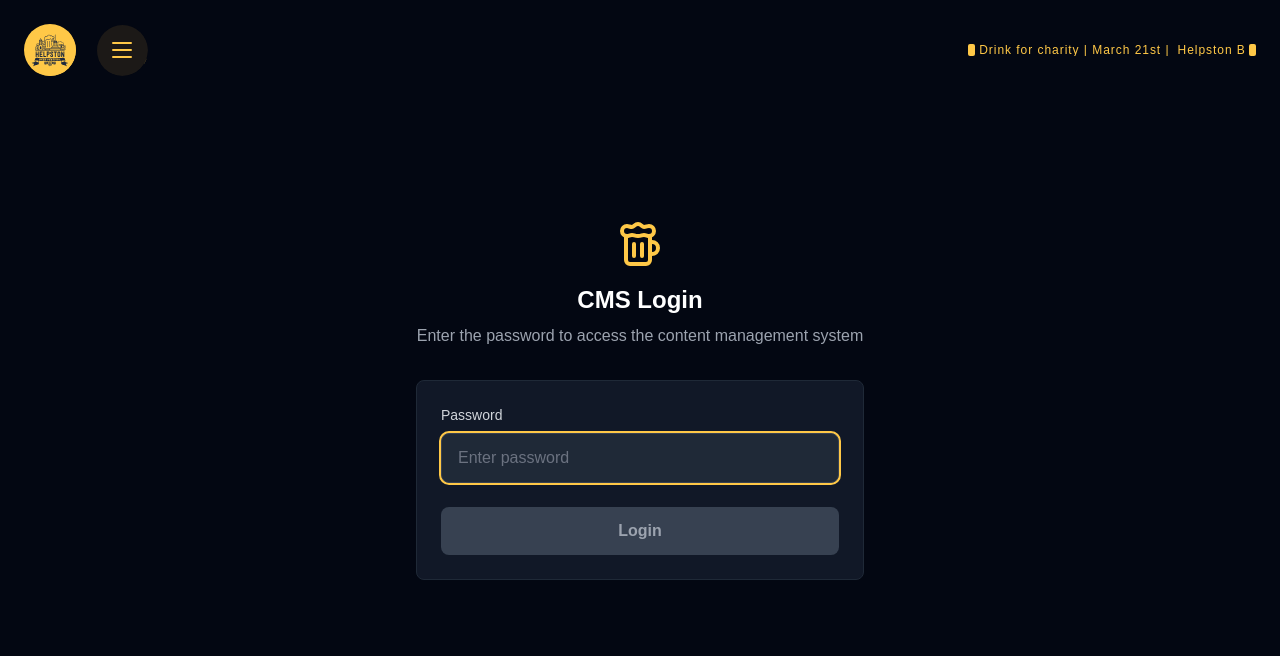
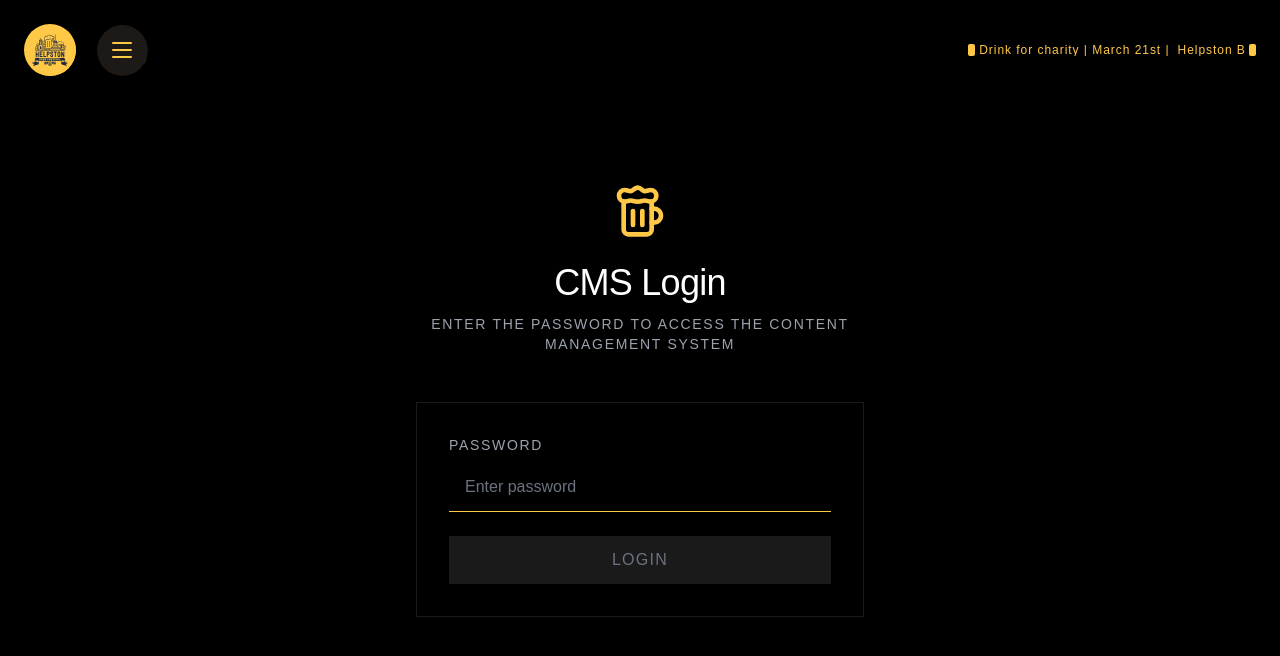
Before and after one commit to adam-cain/helpston-beer-fest, a Next.js app: page /login in a window 1280 px wide. Shown: the top 656 px of the page. Built offline with nearby package versions, Linux system fonts and the light colour scheme; a web font is replaced by a local one.

Commit message:
style: enhance login page layout and update visual elements for improved user experience

```diff
--- a/src/app/login/page.tsx
+++ b/src/app/login/page.tsx
@@ -46,26 +46,26 @@ export default function LoginPage() {
   };
 
   return (
-    <div className="min-h-screen bg-gray-950 flex items-center justify-center p-4">
+    <div className="min-h-screen flex items-center justify-center p-4">
       <div className="w-full max-w-md">
-        <div className="text-center mb-8">
-          <Beer size={48} className="mx-auto text-highlight mb-4" />
-          <h1 className="text-2xl font-bold text-white mb-2">CMS Login</h1>
-          <p className="text-gray-400">
+        <div className="text-center mb-12">
+          <Beer size={56} className="mx-auto text-highlight mb-6" />
+          <h1 className="text-4xl text-title mb-3">CMS Login</h1>
+          <p className="text-label text-gray-400">
             Enter the password to access the content management system
           </p>
         </div>
 
-        <form onSubmit={handleSubmit} className="bg-gray-900 border border-gray-800 rounded-lg p-6">
+        <form onSubmit={handleSubmit} className="border border-white/10 p-8">
           {error && (
-            <div className="mb-4 p-3 bg-red-900/20 border border-red-700 rounded-lg flex items-center gap-2 text-red-400">
+            <div className="mb-4 p-3 bg-red-900/20 border border-red-700 flex items-center gap-2 text-red-400">
               <AlertCircle size={18} />
               {error}
             </div>
           )}
 
           <div className="mb-6">
-            <label htmlFor="password" className="block text-sm font-medium text-gray-300 mb-2">
+            <label htmlFor="password" className="block text-label text-gray-400 mb-2">
               Password
             </label>
             <input
@@ -75,7 +75,7 @@ export default function LoginPage() {
               onChange={(e) => setPassword(e.target.value)}
               required
               autoFocus
-              className="w-full px-4 py-3 bg-gray-800 border border-gray-700 rounded-lg text-white placeholder-gray-500 focus:outline-none focus:ring-2 focus:ring-highlight"
+              className="w-full px-4 py-3 bg-transparent border-b border-white/20 text-white placeholder-gray-500 focus:outline-none focus:border-highlight transition-colors"
               placeholder="Enter password"
             />
           </div>
@@ -84,10 +84,10 @@ export default function LoginPage() {
             type="submit"
             disabled={isLoading || !password}
             className={`
-              w-full py-3 px-4 rounded-lg font-semibold transition-colors
-              flex items-center justify-center gap-2
+              w-full py-3 px-4 font-semibold transition-colors
+              flex items-center justify-center gap-2 text-cta
               ${isLoading || !password
-                ? 'bg-gray-700 text-gray-400 cursor-not-allowed'
+                ? 'bg-white/10 text-gray-500 cursor-not-allowed'
                 : 'bg-highlight text-black hover:bg-highlight/90'
               }
             `}
```
